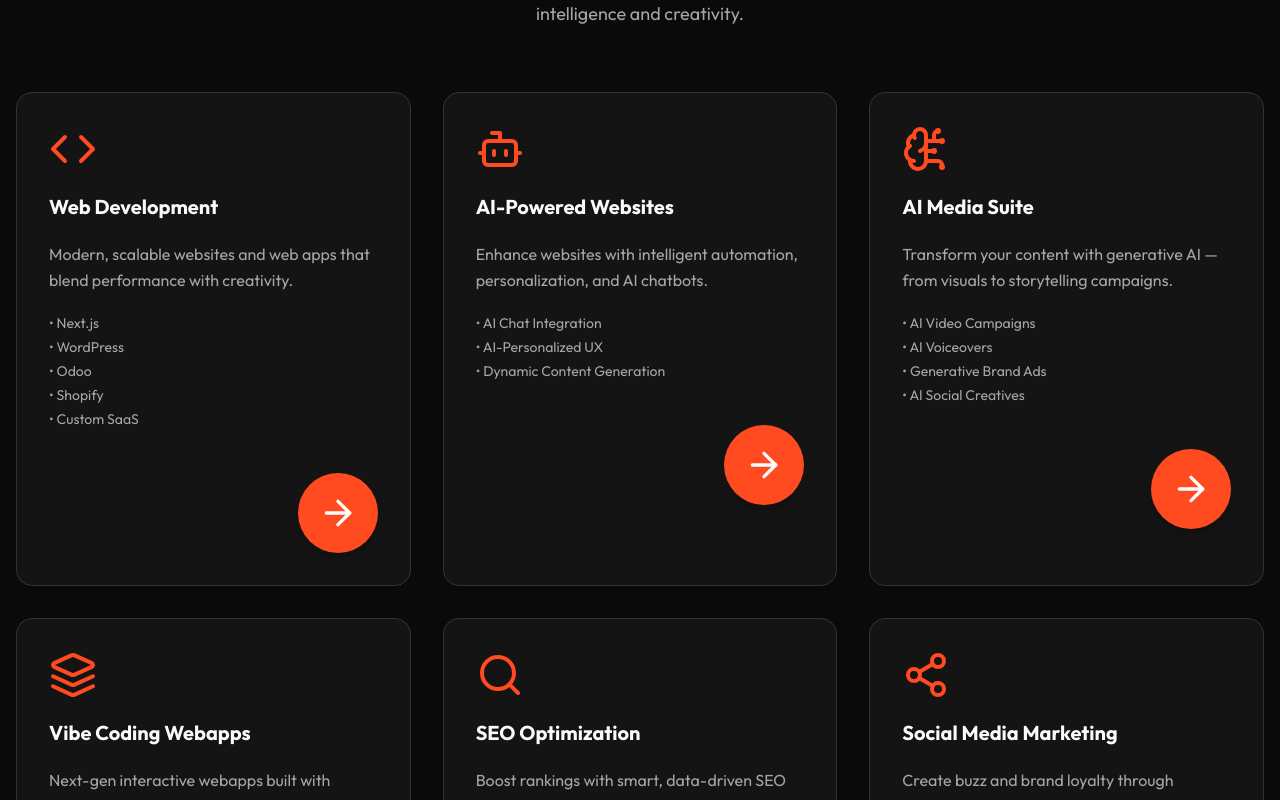
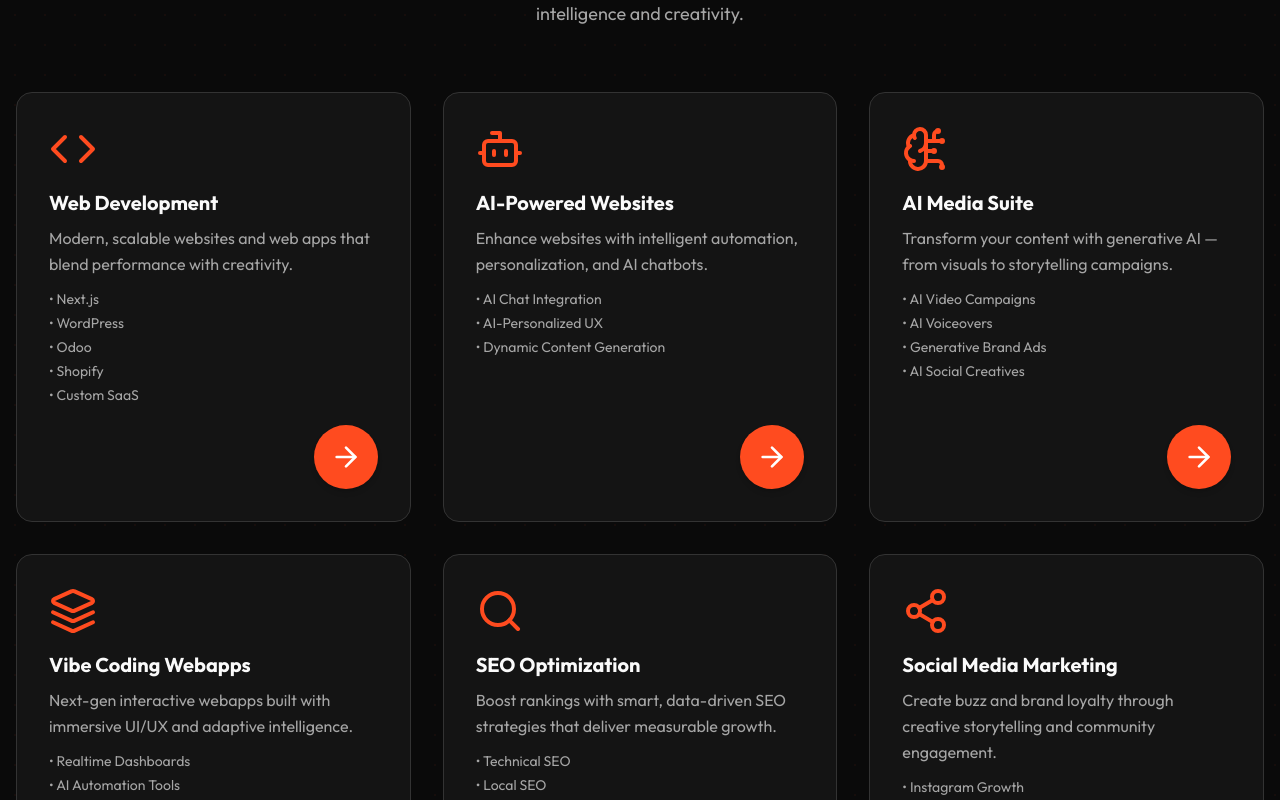
Before and after one commit to revenuxe/revenuxe-js, a React (Vite) app: page / in a window 1280 px wide. Shown: the part 2040-2840 px from the top of the page. Built offline with nearby package versions, Linux system fonts and the light colour scheme; the HTML template or start-up script is replaced by a standard one.

Commit message:
Update Services.tsx

```diff
--- a/src/components/Services.tsx
+++ b/src/components/Services.tsx
@@ -16,7 +16,7 @@ import {
   Cpu,
   ArrowRight,
 } from "lucide-react";
-import { Link } from "react-router-dom"; // use `next/link` for Next.js
+import { Link } from "react-router-dom"; // or `next/link` for Next.js
 
 const Services = () => {
   const services = [
@@ -126,17 +126,16 @@ const Services = () => {
           {services.map((service, index) => (
             <div
               key={index}
-              className="group relative bg-card border border-border rounded-2xl p-8 hover:border-primary/50 transition-all duration-300 hover:scale-105 hover:shadow-2xl hover:shadow-primary/10"
+              className="group relative bg-card border border-border rounded-2xl p-8 hover:border-primary/50 transition-all duration-300 hover:scale-[1.03] hover:shadow-2xl hover:shadow-primary/10"
               style={{ animationDelay: `${index * 0.1}s` }}
             >
               {/* Hover gradient */}
               <div className="absolute inset-0 bg-gradient-to-br from-primary/5 to-transparent rounded-2xl opacity-0 group-hover:opacity-100 transition-opacity" />
 
-              <div className="relative z-10 space-y-5">
-                <div className="text-primary transform transition-transform">
-                  {service.icon}
-                </div>
-                <h3 className="text-xl font-bold text-foreground transition-colors group-hover:text-primary">
+              <div className="relative z-10 flex flex-col h-full justify-between space-y-5">
+                <div>
+                  <div className="text-primary mb-4">{service.icon}</div>
+                  <h3 className="text-xl font-bold text-foreground mb-2 group-hover:text-primary transition-colors">
                     {service.title}
                   </h3>
                   <p className="text-muted-foreground leading-relaxed">
@@ -150,14 +149,15 @@ const Services = () => {
                       ))}
                     </ul>
                   )}
+                </div>
 
-                {/* Large Always-Visible Arrow Button */}
-                <div className="flex justify-end pt-6">
+                {/* Circular arrow aligned with text area */}
+                <div className="flex justify-end mt-4">
                   <Link
                     to={service.link}
-                    className="flex items-center justify-center w-20 h-20 bg-primary text-primary-foreground rounded-full shadow-lg hover:shadow-xl hover:bg-primary/90 transition-all duration-300"
+                    className="flex items-center justify-center w-16 h-16 bg-primary text-primary-foreground rounded-full shadow-md hover:shadow-lg hover:bg-primary/90 transition-all duration-300"
                   >
-                    <ArrowRight className="w-10 h-10" />
+                    <ArrowRight className="w-8 h-8" />
                   </Link>
                 </div>
               </div>
```
Lines whose indentation alone changed are shown as unchanged.
